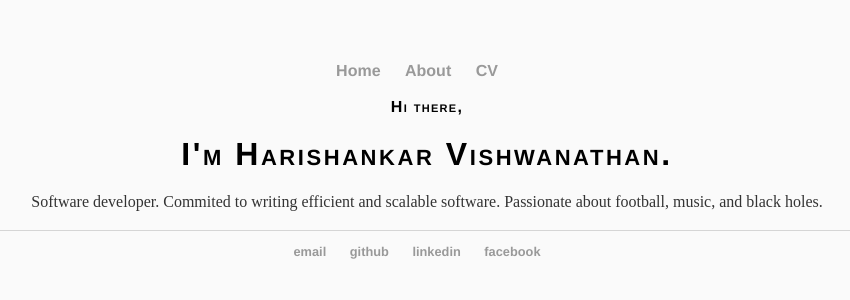
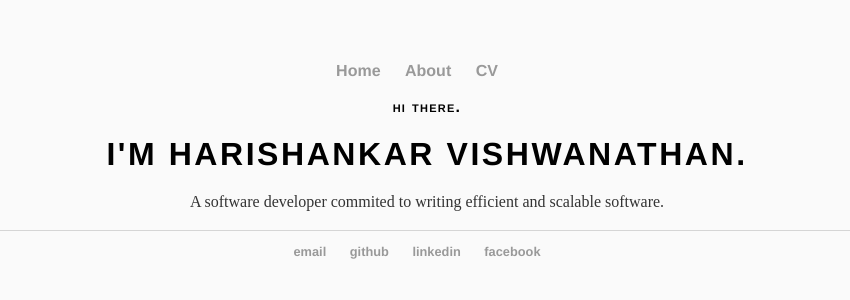
Before and after one commit to harishankarv/harishankarv.github.io, a Jekyll site: the page built from index.html, in a window 1280 px wide. Shown: the top 300 px of the page, without its empty margins (213-1063 px from the left). Built offline with Jekyll 4.4.1, drawn with Linux system fonts in a browser that asks for light colours; some web fonts are replaced.

Commit message:
Update index.html

```diff
--- a/index.html
+++ b/index.html
@@ -3,7 +3,7 @@ layout: default
 title: Harishankar Vishwanathan
 ---
 <div class="blurb">
-    <h2>Hi there,</h2>
-    <h1>I'm Harishankar Vishwanathan.</h1>
-    <p>Software developer. Commited to writing efficient and scalable software. Passionate about football, music, and black holes. </p>
+    <h2>hi there.</h2>
+    <h1>I'M HARISHANKAR VISHWANATHAN.</h1>
+    <p>A software developer commited to writing efficient and scalable software.</p>
 </div><!-- /.blurb -->
```
